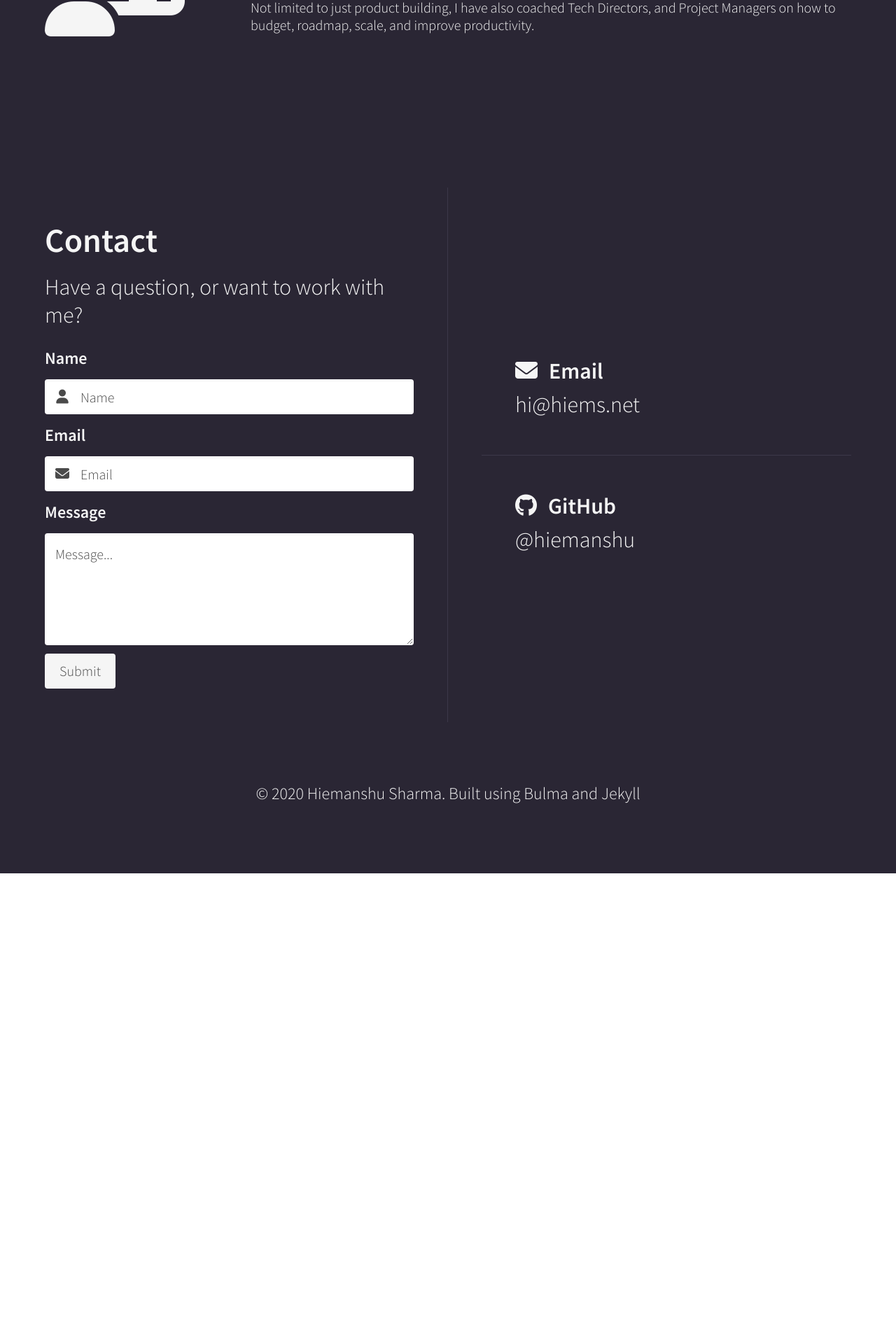
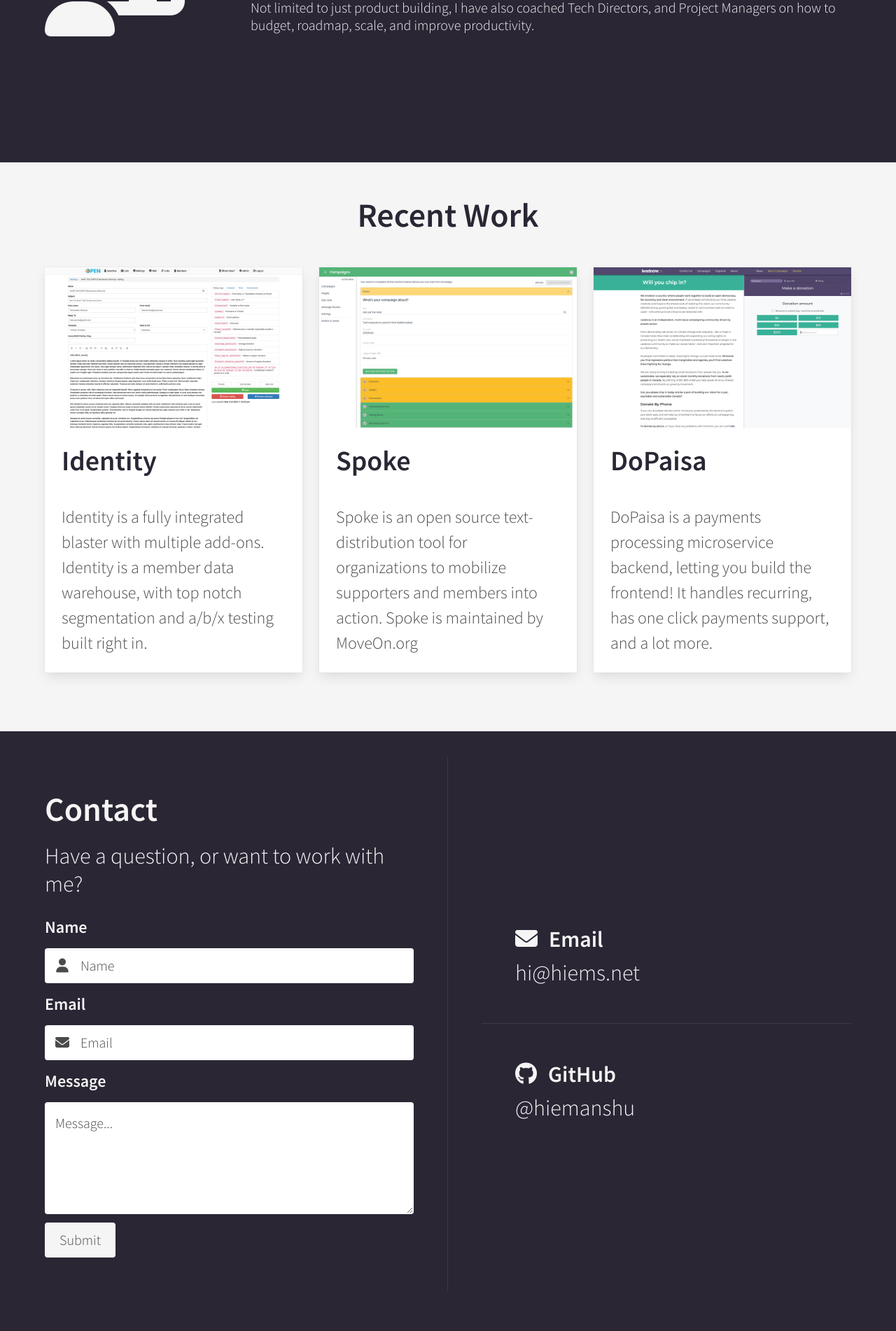
Before and after one commit to hiemanshu/hiems.net, a Jekyll site: the page built from index.markdown, in a window 1280 px wide. Shown: the part 2784-4686 px from the top of the page at 70% size. Built offline with Jekyll 4.4.1, drawn with Linux system fonts in a browser that asks for light colours; nearby versions of some CDN libraries; before the commit the page ends 4032 px from its top, so only the background shows below that.

Commit message:
Add Recent Work section to show off some recent projects

```diff
--- a/_includes/work.html
+++ b/_includes/work.html
@@ -1,13 +1,71 @@
-<section class="section section-work has-background-white-ter is-hidden">
+<section class="section section-work has-background-white-ter">
   <div class="container">
     <div class="section-header has-text-centered">
       <p class="title is-1 is-spaced">
-        Previous Work
+        Recent Work
       </p>
     </div>
-  </div>
-  <div class="columns is-gapless">
-    <div class="column">
+    <div class="columns">
+      <div class="column is-one-third">
+        <div class="card">
+          <div class="card-image">
+            <figure class="image">
+              <img src="{{ "assets/images/identity.png" | relative_url }}" alt="Identity">
+            </figure>
+          </div>
+          <div class="card-content">
+            <div class="media">
+              <div class="media-content">
+                <p class="title is-2">Identity</p>
+              </div>
+            </div>
+
+            <div class="content is-large">
+              Identity is a fully integrated blaster with multiple add-ons. Identity is a member data warehouse, with top notch segmentation and a/b/x testing built right in.
+            </div>
+          </div>
+        </div>
+      </div>
+      <div class="column is-one-third">
+        <div class="card">
+          <div class="card-image">
+            <figure class="image">
+              <img src="{{ "assets/images/spoke.png" | relative_url }}" alt="Spoke">
+            </figure>
+          </div>
+          <div class="card-content">
+            <div class="media">
+              <div class="media-content">
+                <p class="title is-2">Spoke</p>
+              </div>
+            </div>
+
+            <div class="content is-large">
+              Spoke is an open source text-distribution tool for organizations to mobilize supporters and members into action. Spoke is maintained by MoveOn.org
+            </div>
+          </div>
+        </div>
+      </div>
+      <div class="column is-one-third">
+        <div class="card">
+          <div class="card-image">
+            <figure class="image">
+              <img src="{{ "assets/images/dopaisa.png" | relative_url }}" alt="DoPaisa">
+            </figure>
+          </div>
+          <div class="card-content">
+            <div class="media">
+              <div class="media-content">
+                <p class="title is-2">DoPaisa</p>
+              </div>
+            </div>
+
+            <div class="content is-large">
+              DoPaisa is a payments processing microservice backend, letting you build the frontend! It handles recurring, has one click payments support, and a lot more.
+            </div>
+          </div>
+        </div>
+      </div>
     </div>
   </div>
 </section>
--- a/assets/css/main.scss
+++ b/assets/css/main.scss
@@ -29,12 +29,18 @@
     }
   }
 
-  .section-about {
+  &.section-about {
     .column {
       .title {
         padding-top: 0;
         padding-bottom: 1rem;
       }
+    }
+  }
+
+  &.section-work {
+    .column {
+      display: flex;
     }
   }
 
```
Also changed, not shown: assets/images/dopaisa.png (added), assets/images/identity.png (added), assets/images/spoke.png (added).
